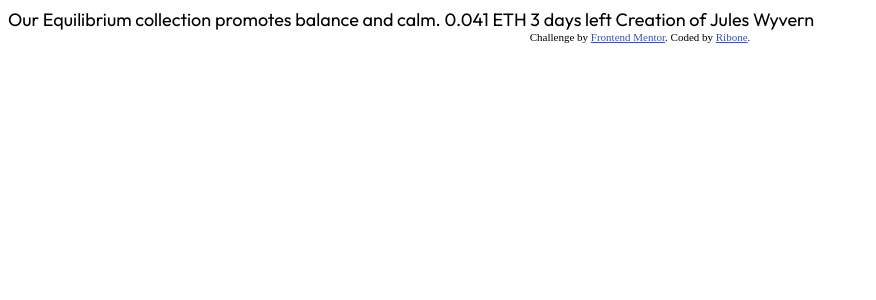
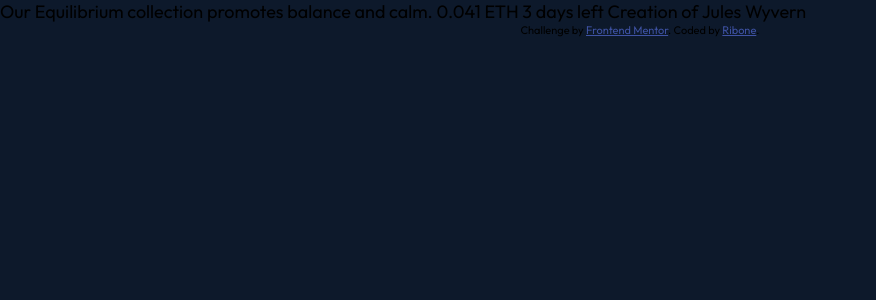
Before and after one commit to riboney-fmc/NFT-Preview-Cards, an Angular app: page / in a window 1280 px wide. Shown: the top 300 px of the page, without its empty margins (0-876 px from the left). Built offline with nearby package versions, Linux system fonts and the light colour scheme.

Commit message:
Move global CSS styles from app.css to styles.css

```diff
--- a/src/app/app.component.css
+++ b/src/app/app.component.css
@@ -1,21 +1,7 @@
-@import url('https://fonts.googleapis.com/css2?family=Outfit:wght@300;400;600&family=Roboto:wght@400;700&display=swap');
-
-:root {
-    --soft-blue: hsl(215, 51%, 70%);
-    --cyan: hsl(178, 100%, 50%);
-    --very-dark-blue-main: hsl(217, 54%, 11%);
-    --very-dark-blue-card: hsl(216, 50%, 16%);
-    --very-dark-blue-line: hsl(215, 32%, 27%);
-}
-
-* {
-    box-sizing: border-box;
-    background: var(--very-dark-blue-main);
-}
-
-.body {
-    margin: 0px;
-    padding: 0px;
-    font-family: 'Outfit', sans-serif;
-    font-size: 1.125rem;
-}
+/* .card-background {
+    background-color: var(--very-dark-blue-card);
+    width: 50%;
+    margin: 15% auto;
+    padding: 3%;
+    border-radius: 20px;
+} */
--- a/src/app/app.component.html
+++ b/src/app/app.component.html
@@ -1,4 +1,4 @@
-<div class="body">
+<div class="card-background">
   Our Equilibrium collection promotes balance and calm.
 
   0.041 ETH
--- a/src/styles.css
+++ b/src/styles.css
@@ -1 +1,22 @@
 /* You can add global styles to this file, and also import other style files */
+@import url('https://fonts.googleapis.com/css2?family=Outfit:wght@300;400;600&family=Roboto:wght@400;700&display=swap');
+
+:root {
+    --soft-blue: hsl(215, 51%, 70%);
+    --cyan: hsl(178, 100%, 50%);
+    --very-dark-blue-main: hsl(217, 54%, 11%);
+    --very-dark-blue-card: hsl(216, 50%, 16%);
+    --very-dark-blue-line: hsl(215, 32%, 27%);
+}
+
+* {
+    box-sizing: border-box;
+    background: var(--very-dark-blue-main);
+}
+
+body {
+    margin: 0px;
+    padding: 0px;
+    font-family: 'Outfit', sans-serif;
+    font-size: 1.125rem;
+}
```
